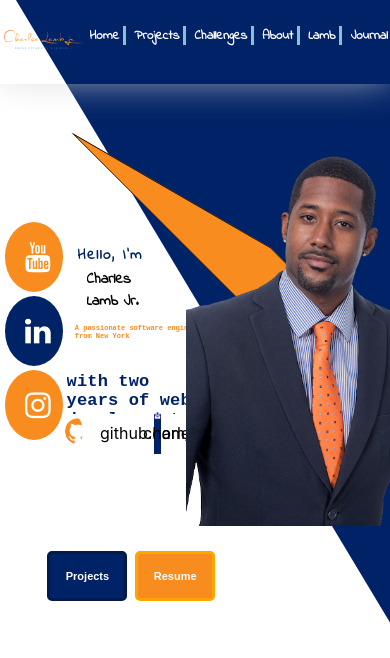
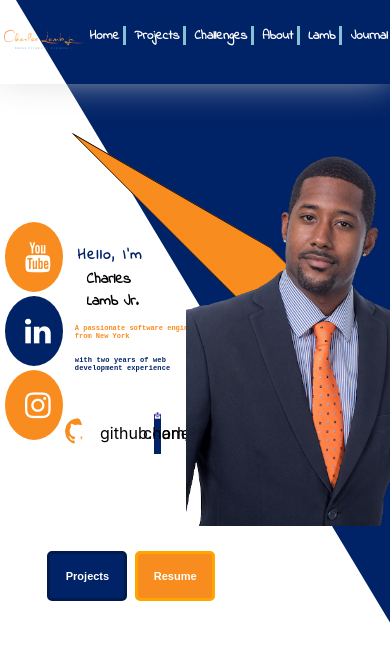
Before and after one commit to cyberstizz/charleslambjr, a React (Create React App) app: page / in a window 390 px wide. Shown: the top 658 px of the page. Built offline with nearby package versions, Linux system fonts and the light colour scheme; a web font is replaced by a local one.

Commit message:
resized bottom slogan

```diff
--- a/src/App.css
+++ b/src/App.css
@@ -759,9 +759,9 @@ overflow: hidden;
 .bottomSlogan{
   height: 5vh;
   width: 34vw;
-  font-size: 17px;
-  margin-top: 12rem;
-  margin-left: 9.9vw;
+  font-size: 7px;
+  margin-top: 11rem;
+  margin-left: 12vw;
   position: absolute;
   color: rgb(0, 34, 102);
   font-weight: bold;
```
